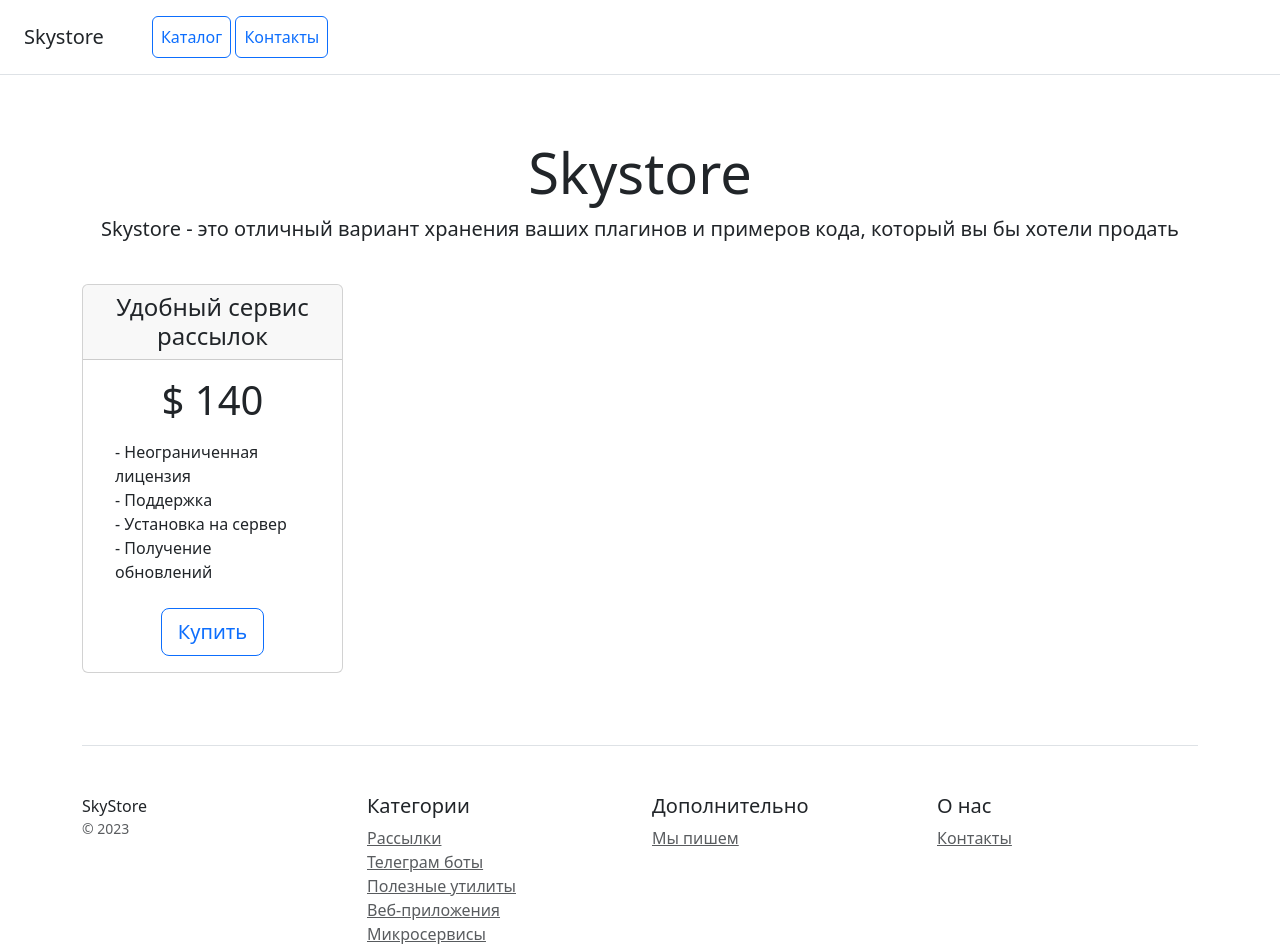
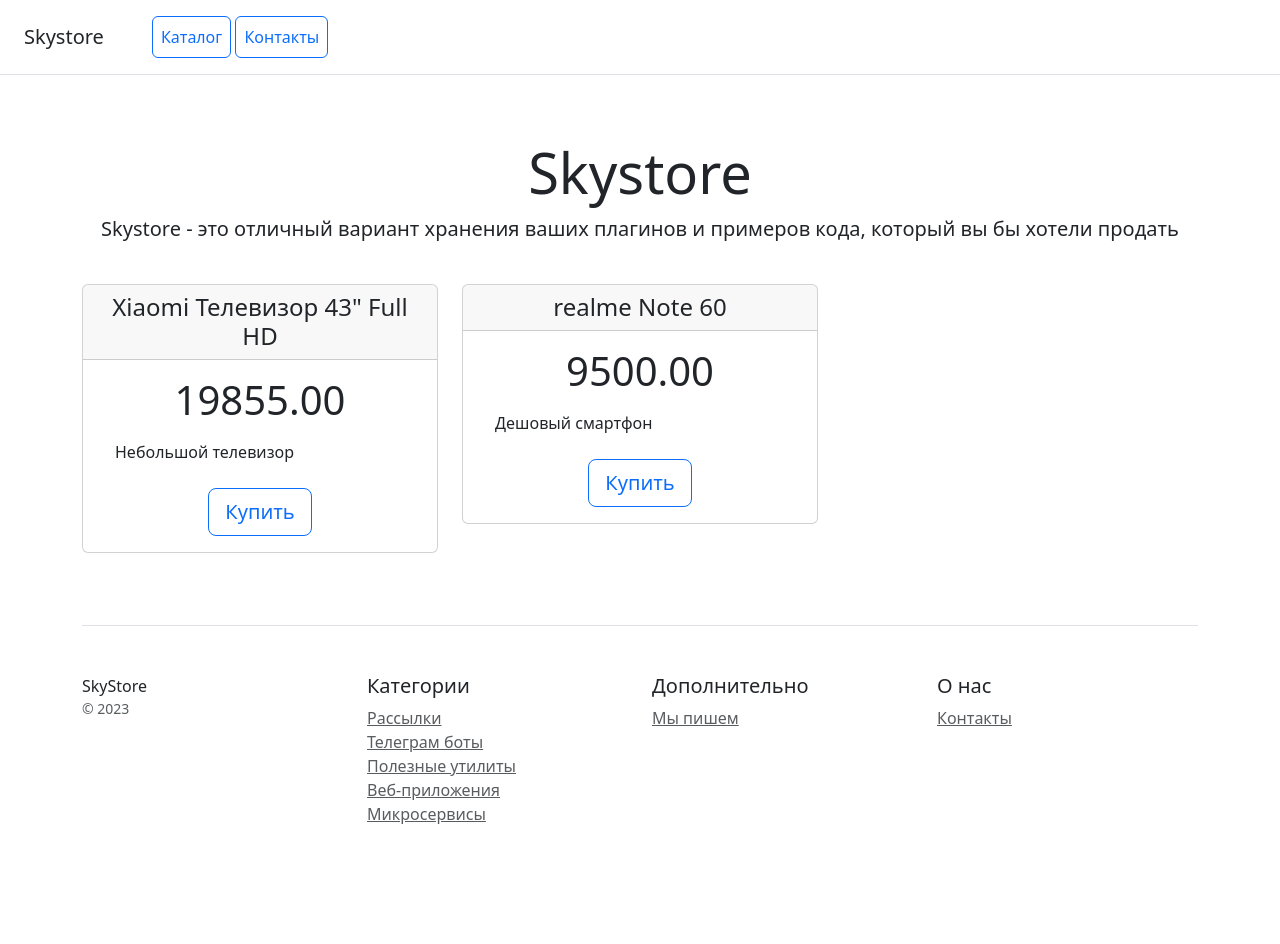
Before and after one commit to AndreySapeshko/OnlineStoreProject, a Django app: page /catalog/home/ in a window 1280 px wide. Shown: the top 944 px of the page. After the commit the page ends 824 px from the top, so only its background shows below. Run offline with Django 5.2, Linux system fonts and the light colour scheme; data comes from the database, SQL or seed files in the repository; some libraries are stand-ins or nearby versions.

Commit message:
На главнуой странице реализовано отображение последних 5 добавленых товаров

```diff
--- a/catalog/templates/catalog/home.html
+++ b/catalog/templates/catalog/home.html
@@ -7,21 +7,24 @@
 
 {% block content %}
 <!-- Сюда будет подставляться контент дочерних шаблонов -->
-<div class="col-3">
+<div class="col">
+    <div class="row row-cols-1 row-cols-md-3 g-4">
+        {% for product in products %}
+        <div class="col">
             <div class="card mb-4 box-shadow">
                 <div class="card-header">
-            <h4 class="my-0 font-weight-normal">Удобный сервис рассылок</h4>
+                    <h4 class="my-0 font-weight-normal">{{ product.name }}</h4>
                 </div>
                 <div class="card-body">
-            <h1 class="card-title pricing-card-title">$ 140</h1>
+                    <h1 class="card-title pricing-card-title">{{ product.price }}</h1>
                     <ul class="list-unstyled mt-3 mb-4 text-start m-3">
-                <li>- Неограниченная лицензия</li>
-                <li>- Поддержка</li>
-                <li>- Установка на сервер</li>
-                <li>- Получение обновлений</li>
+                        <li>{{ product.description }}</li>
                     </ul>
                     <button type="button" class="btn btn-lg btn-block btn-outline-primary">Купить</button>
                 </div>
             </div>
         </div>
+        {% endfor %}
+    </div>
+</div>
 {% endblock %}
--- a/catalog/views.py
+++ b/catalog/views.py
@@ -1,5 +1,6 @@
 from django.shortcuts import render
 from django.http import HttpResponse
+from .models import Product
 
 # Create your views here.
 def catalog(request):
@@ -7,7 +8,8 @@
 
 
 def home(request):
-    return render(request, 'catalog/home.html')
+    latest_products = Product.objects.all().order_by('-created_at')[:5]
+    return render(request, 'catalog/home.html', {'products': latest_products})
 
 
 def contacts(request):
```
Lines whose indentation alone changed are shown as unchanged.
